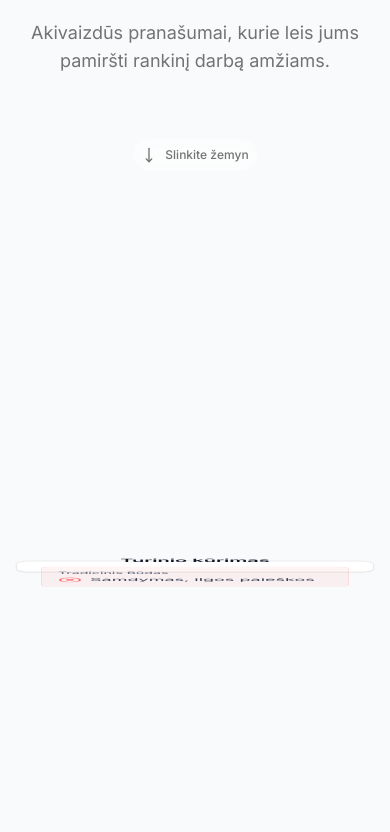
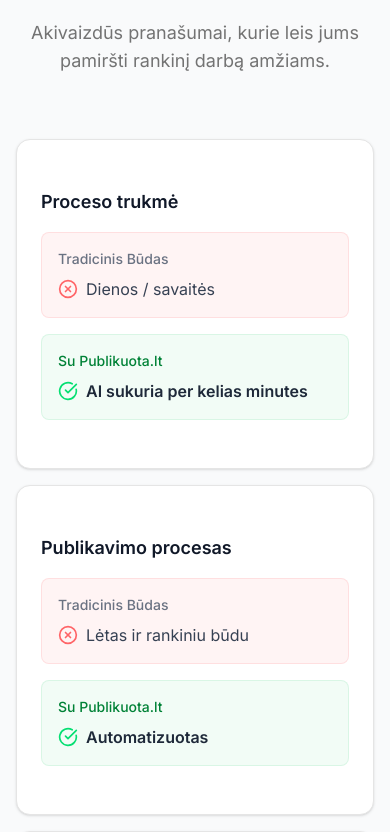
Before and after one commit to christianza1989/publik, a Next.js app: page / in a window 390 px wide. Shown: the part 5380-6212 px from the top of the page. Built offline with nearby package versions, Linux system fonts and the light colour scheme.

Commit message:
feat: update homepage content

```diff
--- a/src/components/homepage/FeaturesSection.tsx
+++ b/src/components/homepage/FeaturesSection.tsx
@@ -1,11 +1,8 @@
 // src/components/homepage/FeaturesSection.tsx
 "use client";
-
 import { Card, CardContent } from "src/components/ui/card";
-import { CheckCircle, XCircle, MoveDown } from "lucide-react";
+import { CheckCircle, XCircle } from "lucide-react";
 import { AnimatedSection } from "./AnimatedSection";
-import { motion, useScroll, useMotionValueEvent, useTransform } from "framer-motion";
-import { useRef, useState } from "react";
 
 const comparisonData = [
   { feature: "Proceso trukmė", traditional: "Dienos / savaitės", publikuota: "AI sukuria per kelias minutes" },
@@ -17,43 +14,6 @@ const comparisonData = [
 ];
 
 export const FeaturesSection = () => {
-  const scrollContainerRef = useRef<HTMLDivElement>(null);
-  const [activeIndex, setActiveIndex] = useState(0);
-
-  const { scrollYProgress } = useScroll({
-    target: scrollContainerRef,
-    offset: ["start start", "end end"],
-  });
-
-  // Sekame, kada vartotojas pasiekia pabaigą, kad paslėptume slinkimo indikatorių
-  const [isAtEnd, setIsAtEnd] = useState(false);
-
-  // Naudojame useMotionValueEvent, kad atnaujintume aktyvų indeksą
-  // Tai efektyviau nei transformuoti reikšmę kiekviename kadre
-  useMotionValueEvent(scrollYProgress, "change", (latest) => {
-    const totalItems = comparisonData.length;
-    const newIndex = Math.min(totalItems - 1, Math.floor(latest * totalItems));
-    setActiveIndex(newIndex);
-
-    // Tikriname, ar pasiekėme pabaigą
-    setIsAtEnd(latest > 0.98);
-  });
-
-  // Transformuojame slinkimo progresą į kortelės apsisukimo kampą
-  const rotate = useTransform(
-    scrollYProgress,
-    // Kiekvienam elementui sukuriame slinkimo taškus
-    comparisonData.flatMap((_, i) => [
-      i / comparisonData.length, // Pradžia (0 laipsnių)
-      (i + 0.5) / comparisonData.length, // Vidurys (180 laipsnių)
-      (i + 1) / comparisonData.length // Pabaiga (180 laipsnių)
-    ]),
-    // Atitinkami apsisukimo kampai
-    comparisonData.flatMap(() => [0, 180, 180])
-  );
-
-  const activeItem = comparisonData[activeIndex];
-
   return (
     <AnimatedSection id="features" className="py-20 sm:py-28 bg-gray-50 dark:bg-slate-900">
       <div className="container mx-auto px-4">
@@ -66,13 +26,14 @@ export const FeaturesSection = () => {
           </p>
         </div>
 
-        {/* --- STALINIO KOMPIUTERIO VERSIJA (LENTELĖ) --- */}
-        <div className="hidden lg:block w-full max-w-4xl mx-auto">
-          <Card className="dark:bg-slate-800/50 dark:backdrop-blur-sm shadow-xl">
+        <div className="w-full max-w-4xl mx-auto">
+          {/* <<< PAKEITIMAS NR. 1: STALINIO KOMPIUTERIO VERSIJA (LENTELĖ) >>> */}
+          {/* Ši versija bus matoma tik 'lg' ir didesniuose ekranuose */}
+          <Card className="hidden lg:block dark:bg-slate-800/50 dark:backdrop-blur-sm shadow-xl">
             <CardContent className="p-0">
-              <table className="min-w-full text-sm text-left">
-                {/* ... stalinės versijos lentelės kodas lieka nepakitęs ... */}
-                 <thead className="bg-gray-100/50 dark:bg-white/5">
+              <div className="overflow-x-auto">
+                <table className="min-w-full text-sm text-left">
+                  <thead className="bg-gray-100/50 dark:bg-white/5">
                     <tr>
                       <th scope="col" className="py-4 px-6 font-semibold text-gray-900 dark:text-white">Savybė</th>
                       <th scope="col" className="py-4 px-6 font-semibold text-gray-500 dark:text-gray-400">Tradicinis Būdas</th>
@@ -100,60 +61,40 @@ export const FeaturesSection = () => {
                       </tr>
                     ))}
                   </tbody>
-              </table>
+                </table>
+              </div>
             </CardContent>
           </Card>
-        </div>
 
-        {/* --- MOBILIOJI VERSIJA (INTERAKTYVUS SLINKIMAS) --- */}
-        <div ref={scrollContainerRef} className="lg:hidden relative" style={{ height: `${comparisonData.length * 150}vh` }}>
-          <div className="sticky top-28 h-screen w-full flex items-center justify-center">
-            <motion.div style={{ rotateX: rotate, perspective: 1000 }} className="w-full max-w-md">
-              {/* KORTELĖS NUGARA (Publikuota.lt) */}
-              <div style={{ backfaceVisibility: "hidden", transform: "rotateX(180deg)" }} className="absolute inset-0">
-                <Card className="dark:bg-slate-800 h-full">
-                  <CardContent className="p-6 flex flex-col justify-center items-center h-full">
-                    <h3 className="font-semibold text-xl text-center text-gray-900 dark:text-white mb-4">{activeItem.feature}</h3>
-                    <div className="w-full p-4 rounded-md bg-green-500/5 border border-green-500/10">
-                      <p className="text-sm font-medium text-green-700 dark:text-green-400 mb-2">Su Publikuota.lt</p>
-                      <div className="flex items-center gap-2 font-semibold text-gray-800 dark:text-white text-lg">
-                        <CheckCircle className="h-6 w-6 text-green-400 flex-shrink-0" />
-                        <span>{activeItem.publikuota}</span>
+          {/* <<< PAKEITIMAS NR. 2: MOBILIOJI VERSIJA (KORTELĖS) >>> */}
+          {/* Ši versija bus matoma mažuose ekranuose ir paslėpta nuo 'lg' dydžio */}
+          <div className="block lg:hidden space-y-4">
+            {comparisonData.map((item) => (
+              <Card key={item.feature} className="dark:bg-slate-800/50">
+                <CardContent className="p-6">
+                  <h3 className="font-semibold text-lg text-gray-900 dark:text-white mb-4">{item.feature}</h3>
+                  <div className="space-y-4">
+                    {/* Tradicinis būdas */}
+                    <div className="p-4 rounded-md bg-red-500/5 border border-red-500/10">
+                      <p className="text-sm font-medium text-gray-500 dark:text-gray-400 mb-2">Tradicinis Būdas</p>
+                      <div className="flex items-center gap-2 text-gray-700 dark:text-gray-300">
+                        <XCircle className="h-5 w-5 text-red-400 flex-shrink-0" />
+                        <span>{item.traditional}</span>
                       </div>
                     </div>
-                  </CardContent>
-                </Card>
-              </div>
-
-              {/* KORTELĖS PRIEKIS (Senas būdas) */}
-              <div style={{ backfaceVisibility: "hidden" }} className="absolute inset-0">
-                <Card className="dark:bg-slate-800 h-full">
-                  <CardContent className="p-6 flex flex-col justify-center items-center h-full">
-                    <h3 className="font-semibold text-xl text-center text-gray-900 dark:text-white mb-4">{activeItem.feature}</h3>
-                    <div className="w-full p-4 rounded-md bg-red-500/5 border border-red-500/10">
-                      <p className="text-sm font-medium text-gray-500 dark:text-gray-400 mb-2">Tradicinis Būdas</p>
-                      <div className="flex items-center gap-2 text-gray-700 dark:text-gray-300 text-lg">
-                        <XCircle className="h-6 w-6 text-red-400 flex-shrink-0" />
-                        <span>{activeItem.traditional}</span>
+                    {/* Su Publikuota.lt */}
+                    <div className="p-4 rounded-md bg-green-500/5 border border-green-500/10">
+                      <p className="text-sm font-medium text-green-700 dark:text-green-400 mb-2">Su Publikuota.lt</p>
+                      <div className="flex items-center gap-2 font-semibold text-gray-800 dark:text-white">
+                        <CheckCircle className="h-5 w-5 text-green-400 flex-shrink-0" />
+                        <span>{item.publikuota}</span>
                       </div>
                     </div>
-                  </CardContent>
-                </Card>
-              </div>
-            </motion.div>
+                  </div>
+                </CardContent>
+              </Card>
+            ))}
           </div>
-
-          {/* Vartotojo подсказка (hint) */}
-          <motion.div
-            className="sticky bottom-10 w-full flex justify-center"
-            animate={{ opacity: isAtEnd ? 0 : 1 }}
-            transition={{ duration: 0.3 }}
-          >
-            <div className="flex items-center gap-2 text-muted-foreground bg-background/50 backdrop-blur-sm p-2 rounded-full">
-              <MoveDown className="h-4 w-4" />
-              <span className="text-xs font-medium">Slinkite žemyn</span>
-            </div>
-          </motion.div>
         </div>
       </div>
     </AnimatedSection>
```
